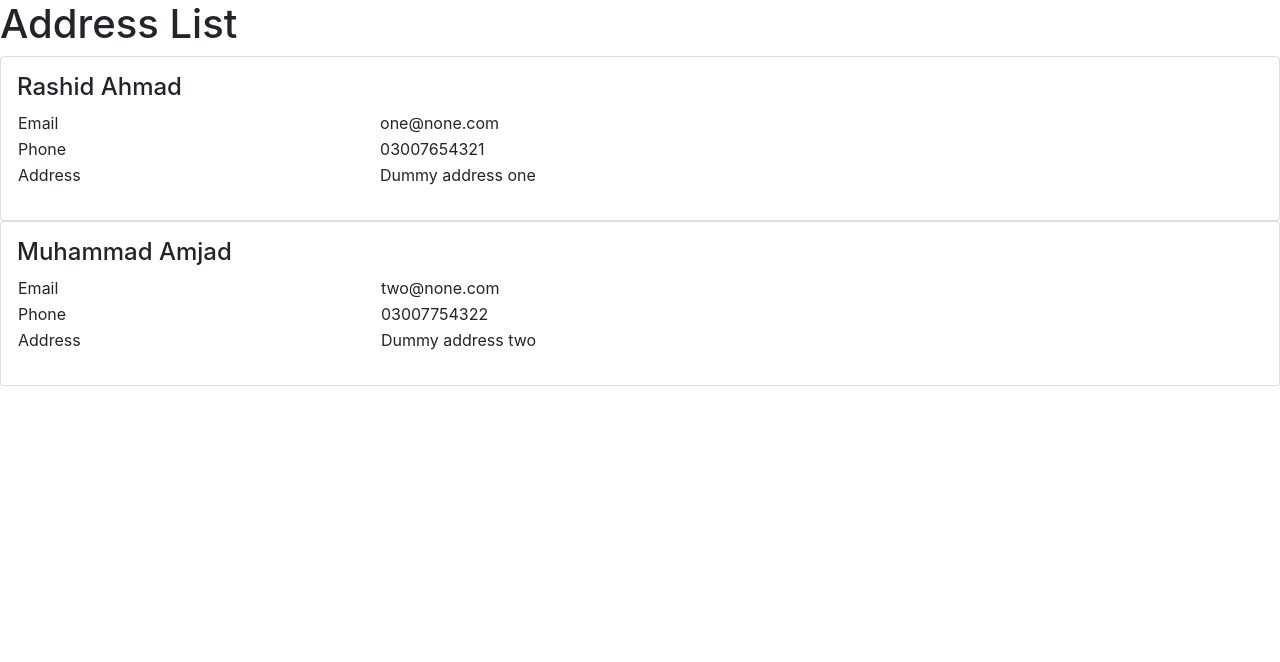
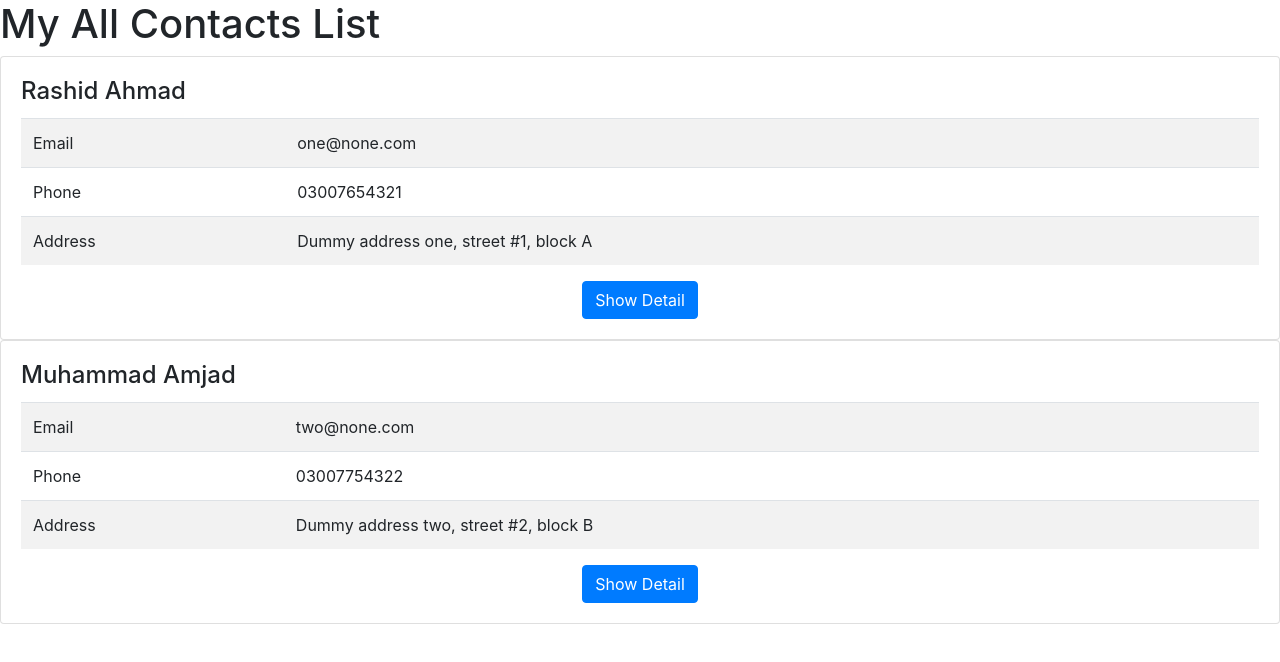
Before and after one commit to raashidahmad/address-book, a React (Create React App) app: page / in a window 1280 px wide. Shown: the top 662 px of the page. Built offline with nearby package versions, Linux system fonts and the light colour scheme.

Commit message:
Added modal component, used props to send information to the modal, added modal to address list component

```diff
--- a/package.json
+++ b/package.json
@@ -6,10 +6,9 @@
     "@testing-library/jest-dom": "^5.14.1",
     "@testing-library/react": "^11.2.7",
     "@testing-library/user-event": "^12.8.3",
-    "bootstrap": "^5.0.2",
-    "jquery": "^3.6.0",
-    "popper.js": "^1.16.1",
+    "bootstrap": "^4.6.0",
     "react": "^17.0.2",
+    "react-bootstrap": "^1.6.1",
     "react-dom": "^17.0.2",
     "react-scripts": "^4.0.3",
     "web-vitals": "^1.1.2"
--- a/src/App.js
+++ b/src/App.js
@@ -3,7 +3,7 @@ import AddressList from './components/AddressList';
 
 function App() {
   return (
-    <AddressList />
+    <AddressList title="My All Contacts List" />
   );
 }
 
--- a/src/components/AddressList.js
+++ b/src/components/AddressList.js
@@ -1,33 +1,55 @@
-import React from 'react';
+import MessageModal from './MessageModal';
+import { useState } from 'react';
 
-class AddressList extends React.Component {
+function AddressList(props) {
 
-    render() {
+    const [show, setShow] = useState();
+    const [profile, setProfile] = useState({ name: '', address: '', phone: '', email: '' });
     let addressList = [
         {
+            id: 1,
             email: 'one@none.com',
             phone: '03007654321',
             name: 'Rashid Ahmad',
-                address: 'Dummy address one'
+            address: 'Dummy address one, street #1, block A'
         },
         {
+            id: 2,
             email: 'two@none.com',
             phone: '03007754322',
             name: 'Muhammad Amjad',
-                address: 'Dummy address two'
+            address: 'Dummy address two, street #2, block B'
         }
     ];
 
+    function toggleModal(id = 0) {
+        var newValue = !show;
+        if (newValue) {
+            var result = addressList.filter(a => a.id == id);
+            if (result.length > 0) {
+                setProfile(() => ({
+                    name: result[0].name,
+                    email: result[0].email,
+                    address: result[0].address,
+                    phone: result[0].phone
+                }));
+            }
+        }
+        setShow(!show);
+    }
+
     return (
         <div>
-                <h1>Address List</h1>
+            <h1>{props.title}</h1>
             {
                 addressList.map((address) => (
-                        <div className="card">
+                    <div key={address.id} className="card">
                         <div className="card-body">
                             <h4 className="card-title">{address.name}</h4>
                             <div className="card-text">
                                 <table className="table table-striped">
+                                    <thead></thead>
+                                    <tbody>
                                         <tr>
                                             <td>Email</td>
                                             <td>{address.email}</td>
@@ -40,14 +62,18 @@ class AddressList extends React.Component {
                                             <td>Address</td>
                                             <td>{address.address}</td>
                                         </tr>
+                                    </tbody>
                                 </table>
+                                <div className="text-center">
+                                    <button className="btn btn-primary" onClick={() => toggleModal(address.id)}>Show Detail</button>
+                                </div>
                             </div>
                         </div>
                     </div>
                 ))
             }
+            <MessageModal show={show} profile={profile} toggleModal={toggleModal} />
         </div>
     );
 }
-}
 export default AddressList;
--- /dev/null
+++ b/src/components/MessageModal.js
@@ -0,0 +1,45 @@
+import Modal from 'react-bootstrap/Modal';
+import Button from 'react-bootstrap/Button';
+
+function MessageModal(props) {
+    console.log(props);
+    if (!props.show) {
+        return null;
+    } else {
+        return (
+            <>
+                <Modal show={props.show}>
+                    <Modal.Header closeButton>
+                        <Modal.Title>{props.title}</Modal.Title>
+                    </Modal.Header>
+                    <Modal.Body>
+                        <table className="table table-striped">
+                            <tr>
+                                <td>Full Name: </td>
+                                <td>{props.profile.name}</td>
+                            </tr>
+                            <tr>
+                                <td>Email: </td>
+                                <td>{props.profile.email}</td>
+                            </tr>
+                            <tr>
+                                <td>Phone: </td>
+                                <td>{props.profile.phone}</td>
+                            </tr>
+                            <tr>
+                                <td>Address: </td>
+                                <td>{props.profile.address}</td>
+                            </tr>
+                        </table>
+                    </Modal.Body>
+                    <Modal.Footer>
+                        <Button variant="primary" onClick={props.toggleModal}>
+                            Ok
+                        </Button>
+                    </Modal.Footer>
+                </Modal>
+            </>
+        );
+    }
+}
+export default MessageModal;
```
Also changed, not shown: 1 other file (tests, documents, lock files or other folders). Lines whose indentation alone changed are shown as unchanged.
